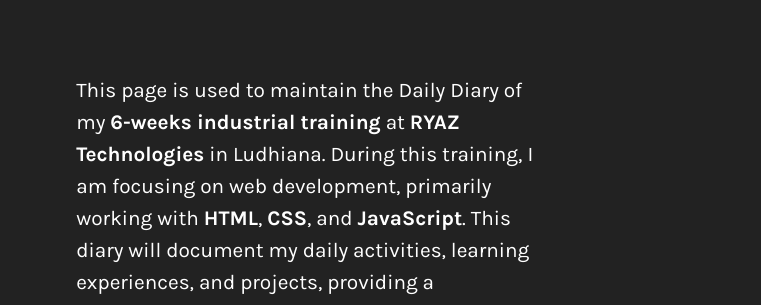
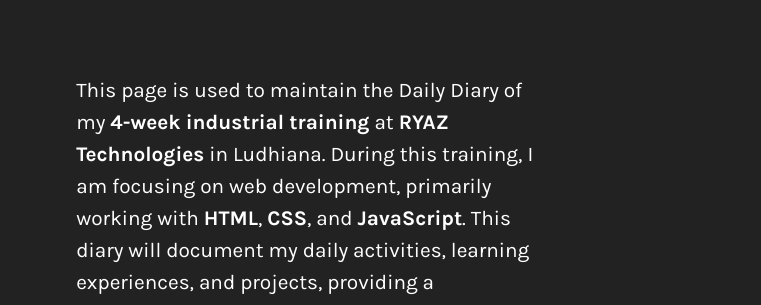
Before and after one commit to Pawandadra/Daily-Diary, a plain HTML site: page index.html in a window 1280 px wide. Shown: the part 203-508 px from the top of the page, 519-1280 px from the left. Drawn offline with Linux system fonts and the light colour scheme.

Commit message:
Correction in home page text

```diff
--- a/index.html
+++ b/index.html
@@ -25,7 +25,7 @@
 
     <div id="home">
         <img src="./assets/images/logo.png" alt="logo" id="logoImg">
-        <p id="homeText">This page is used to maintain the Daily Diary of my <b>6-weeks industrial training</b> at
+        <p id="homeText">This page is used to maintain the Daily Diary of my <b>4-week  industrial training</b> at
             <b>RYAZ Technologies</b> in Ludhiana. During this training, I am focusing on web development, primarily
             working with <b>HTML</b>, <b>CSS</b>, and <b>JavaScript</b>. This diary will document my daily activities,
             learning experiences, and projects, providing a comprehensive record of my training journey. Feel free to
```
